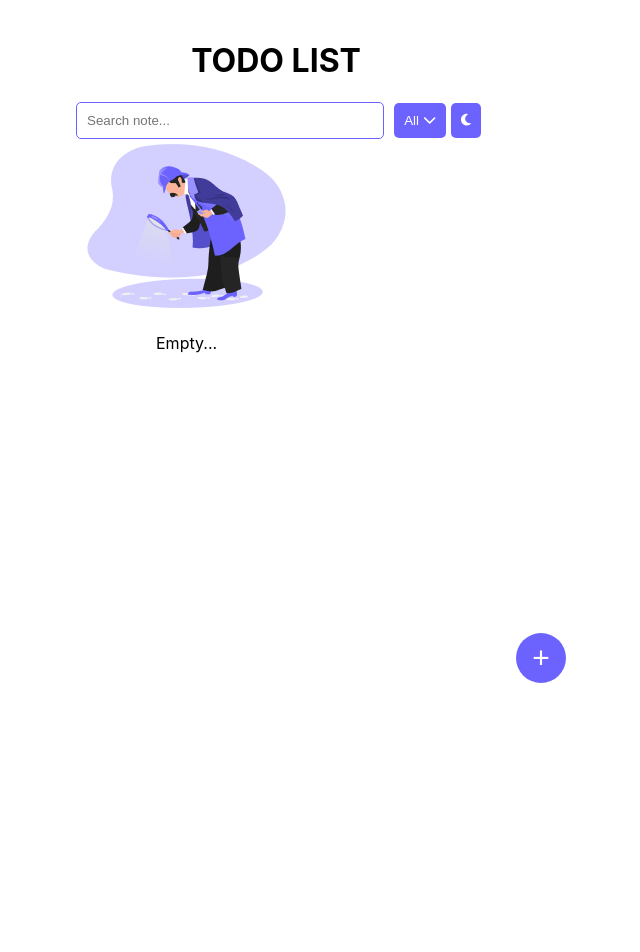
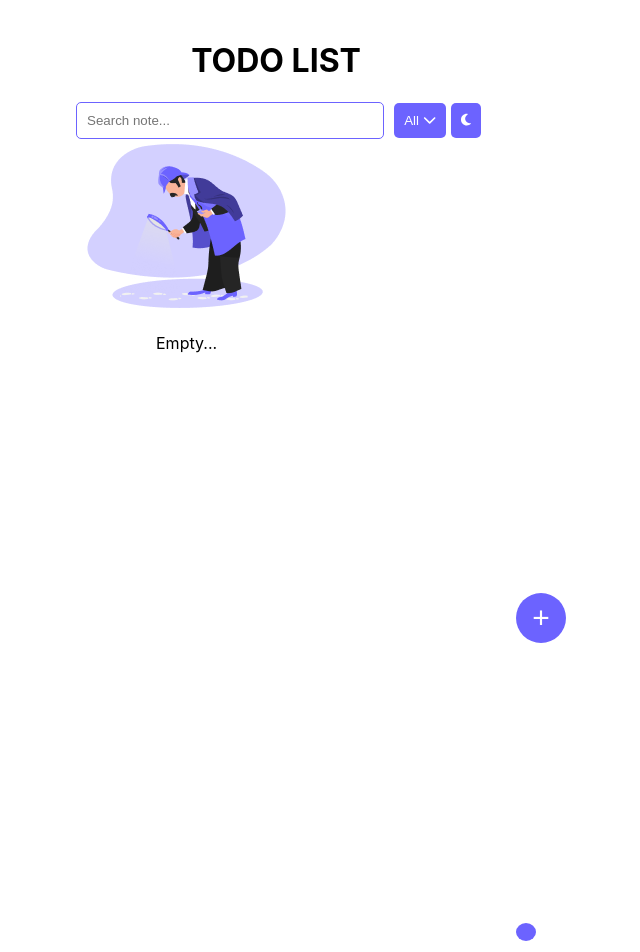
Before and after one commit to poornima005/QuadB-project2, a React (Create React App) app: page / in a window 1280 px wide. Shown: the top 952 px of the page, without its empty margins (364-1004 px from the left). Before the commit the page ends 800 px from the top, so only its background shows below. Built offline with nearby package versions, Linux system fonts and the light colour scheme.

Commit message:
Initial commit

```diff
--- a/package.json
+++ b/package.json
@@ -1,6 +1,6 @@
 {
   "name": "quadb-project2",
-  "homepage": "https://github.com/poornima005/Quadb-project2--main.git",
+  "homepage": "https://github.com/poornima005/QuadB-project2.git",
   "version": "0.1.0",
   "private": true,
   "dependencies": {
--- a/src/components/Home.jsx
+++ b/src/components/Home.jsx
@@ -1,7 +1,7 @@
 import React, { useState, useEffect } from 'react';
 import './todo.css';
 import { FontAwesomeIcon } from '@fortawesome/react-fontawesome';
-import    { faMoon, faEdit, faTrash, faChevronDown } from '@fortawesome/free-solid-svg-icons';
+import { faMoon, faEdit, faTrash, faChevronDown } from '@fortawesome/free-solid-svg-icons';
 import empty from "./empty.png";
 
 function Home() {
@@ -14,6 +14,8 @@ function Home() {
   const [dropdownVisible, setDropdownVisible] = useState(false);
   const [isEditNoteModalOpen, setIsEditNoteModalOpen] = useState(false);
   const [noteToEdit, setNoteToEdit] = useState({});
+  const [currentPage, setCurrentPage] = useState(1); // For pagination
+  const notesPerPage = 4; // Changed to 4 notes per page
 
   const handleAddNote = () => {
     if (newNote.trim() !== '') {
@@ -73,6 +75,24 @@ function Home() {
     return true;
   });
 
+  // Pagination logic
+  const indexOfLastNote = currentPage * notesPerPage;
+  const indexOfFirstNote = indexOfLastNote - notesPerPage;
+  const currentNotes = filteredNotes.slice(indexOfFirstNote, indexOfLastNote);
+  const totalPages = Math.ceil(filteredNotes.length / notesPerPage);
+
+  const handleNextPage = () => {
+    if (currentPage < totalPages) {
+      setCurrentPage(currentPage + 1);
+    }
+  };
+
+  const handlePrevPage = () => {
+    if (currentPage > 1) {
+      setCurrentPage(currentPage - 1);
+    }
+  };
+
   useEffect(() => {
     const storedDarkMode = localStorage.getItem('darkMode');
     if (storedDarkMode !== null) {
@@ -85,7 +105,7 @@ function Home() {
   }, [darkMode]);
 
   return (
-    <div className=" main-css todo-list-container" data-theme={darkMode ? 'dark' : 'light'}>
+    <div className="main-css todo-list-container" data-theme={darkMode ? 'dark' : 'light'}>
       <h1>TODO LIST</h1>
       <div className="search-bar">
         <input
@@ -112,6 +132,7 @@ function Home() {
           </button>
         </div>
       </div>
+
       {isAddingNote && (
         <div className="new-note-modal">
           <input
@@ -126,6 +147,7 @@ function Home() {
           </div>
         </div>
       )}
+
       {isEditNoteModalOpen && (
         <div className="new-note-modal">
           <input
@@ -140,14 +162,16 @@ function Home() {
           </div>
         </div>
       )}
+
       {filteredNotes.length === 0 ? (
         <div className="empty-list-message">
           <img src={empty} alt="Empty list image" />
           <p className='emp'>Empty...</p>
         </div>
       ) : (
+        <>
           <ul className="note-list">
-          {filteredNotes.map((note) => (
+            {currentNotes.map((note) => (
               <li key={note.id} className="note-item">
                 <input
                   type="checkbox"
@@ -166,9 +190,32 @@ function Home() {
               </li>
             ))}
           </ul>
+
+          {/* Pagination controls */}
+          <div className="pagination-controls">
+            <button
+              className="prev-button"
+              onClick={handlePrevPage}
+              disabled={currentPage === 1}
+            >
+              Previous
+            </button>
+            <button
+              className="next-button"
+              onClick={handleNextPage}
+              disabled={currentPage === totalPages}
+            >
+              Next
+            </button>
+          </div>
+        </>
       )}
+
       <button className="add-button" onClick={() => setIsAddingNote(true)}>
         +
+      </button>
+      <button className="add-button1" onClick={() => setIsAddingNote(true)}>
+
       </button>
     </div>
   );
--- a/src/components/todo.css
+++ b/src/components/todo.css
@@ -176,7 +176,7 @@ h1 {
     color: var(--button-text);
     border: none;
     cursor: pointer;
-    margin-top: 70%;
+    margin-top: 60%;
     margin-left: 110%;
     height: 50px;
     width: 50px;
@@ -185,7 +185,23 @@ h1 {
     font-size: 30px;
     position: relative;
 }
-
+.add-button1 {
+    display: block;
+    text-align: center;
+    padding: 10px;
+    background-color: var(--primary-color);
+    color: var(--button-text);
+    border: none;
+    cursor: pointer;
+    margin-top: 70%;
+    margin-left: 110%;
+    height: px;
+    width: 0px;
+    padding-top: 8px;
+    border-radius: 50%;
+    font-size: 30px;
+    position: relative;
+}
 .hrline {
     border: 1px solid var(--primary-color);
     margin: 10px 0;
@@ -232,3 +248,29 @@ h1 {
     justify-content: flex-end;
     margin-left: auto;
   }
+  .pagination-controls {
+    display: flex;
+    justify-content: center;
+    align-items: center;
+    margin-top: 20px;
+  }
+
+  .prev-button, .next-button {
+    padding: 10px 20px;
+    margin: 0 10px;
+    background-color: var(--primary-color);
+    color: white;
+    border: none;
+    border-radius: 5px;
+    cursor: pointer;
+    font-size: 16px;
+  }
+
+  .prev-button:disabled, .next-button:disabled {
+    background-color: #c7c7c7;
+    cursor: not-allowed;
+  }
+
+  .prev-button:hover:not(:disabled), .next-button:hover:not(:disabled) {
+    background-color: var(--primary-color);
+  }
```
Lines whose indentation alone changed are shown as unchanged.
